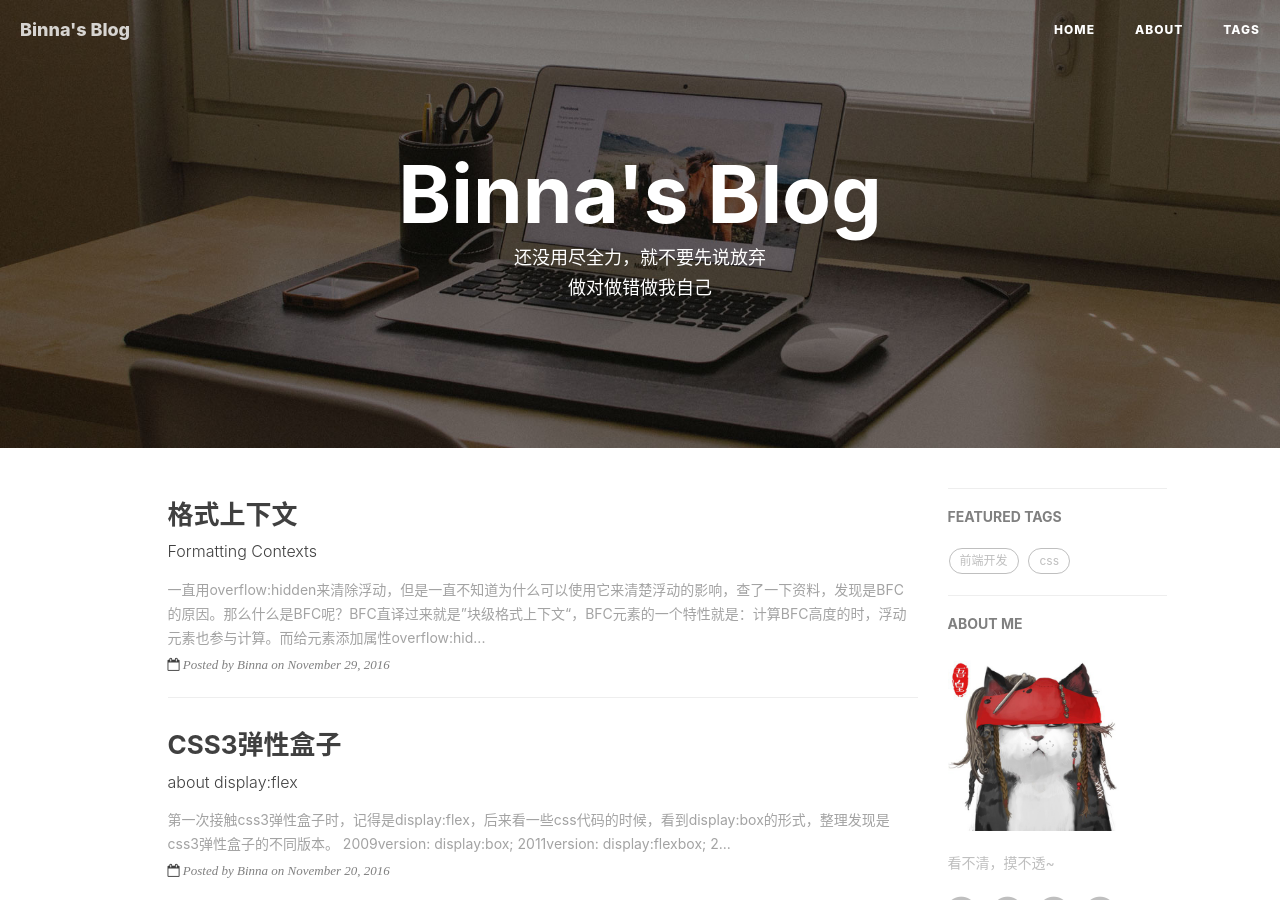
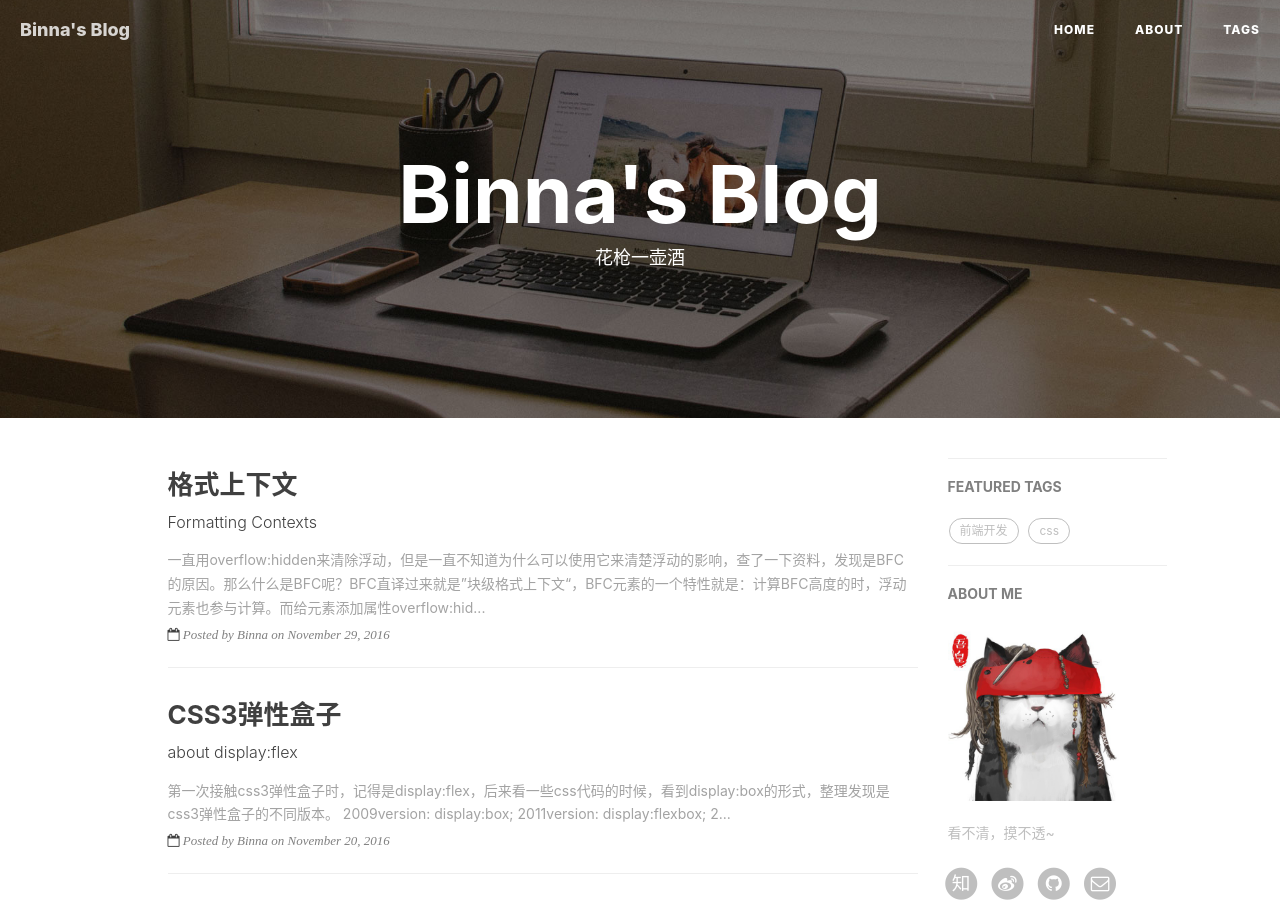
Before and after one commit to binnapro/Jekyll-theme, a Jekyll site: the page built from index.html, in a window 1280 px wide and 900 px high. Built offline with Jekyll 4.4.1, drawn with Linux system fonts in a browser that asks for light colours; nearby versions of some CDN libraries; the list of posts is cut into pages by our own code; comment, search, counter and statistics services are not loaded.

Commit message:
修改bref

```diff
--- a/index.html
+++ b/index.html
@@ -1,7 +1,6 @@
 ---
 layout: page
-description: "还没用尽全力，就不要先说放弃"
-bref: "做对做错做我自己"
+description: "花枪一壶酒"
 ---
 
 {% for post in paginator.posts %}
```
